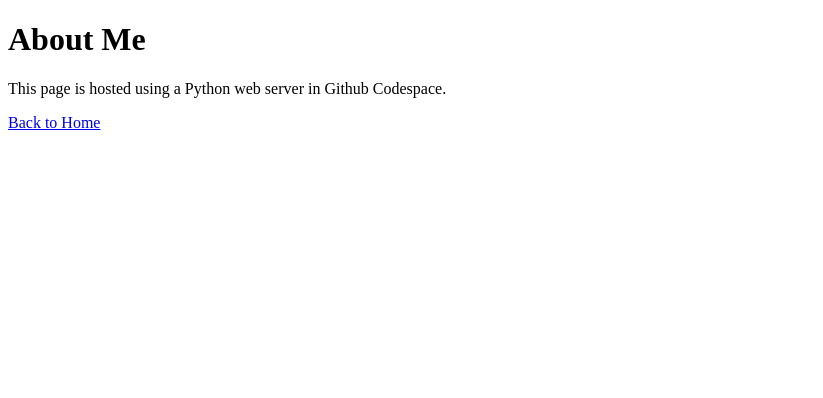
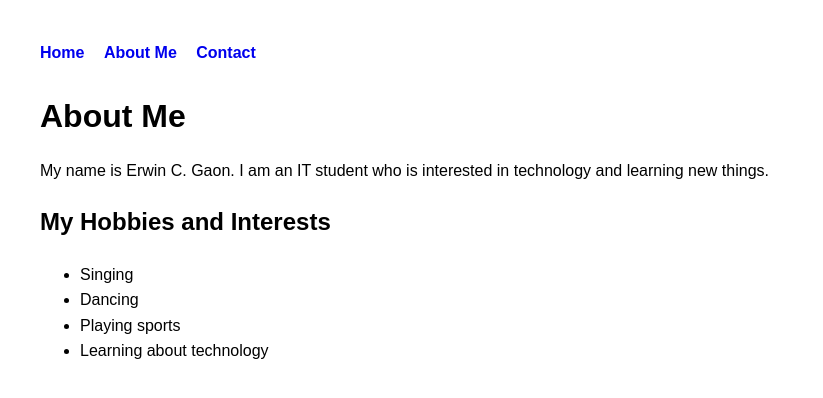
Before and after one commit to ecg-i/23-2979-899-GAON-webserver, a plain HTML site: page web/about.html in a window 1280 px wide. Shown: the whole page, without its empty margins (0-823 px from the left). Drawn offline with Linux system fonts and the light colour scheme.

Commit message:
Complete personal website challenge

```diff
--- a/web/about.html
+++ b/web/about.html
@@ -2,15 +2,36 @@
 <html lang="en">
 <head>
     <meta charset="UTF-8">
+    <meta name="viewport" content="width=device-width, initial-scale=1.0">
     <title>About Me</title>
+    <link rel="stylesheet" href="style.css">
 </head>
+
 <body>
+
+    <nav>
+        <a href="index.html">Home</a>
+        <a href="about.html">About Me</a>
+        <a href="contact.html">Contact</a>
+    </nav>
 
     <h1>About Me</h1>
 
-    <p>This page is hosted using a Python web server in Github Codespace.</p>
+    <p>
+        My name is Erwin C. Gaon. I am an IT student who is interested
+        in technology and learning new things.
+    </p>
 
-    <a href="index.html">Back to Home</a>
+    <section>
+        <h2>My Hobbies and Interests</h2>
+
+        <ul>
+            <li>Singing</li>
+            <li>Dancing</li>
+            <li>Playing sports</li>
+            <li>Learning about technology</li>
+        </ul>
+    </section>
 
 </body>
 </html>
--- /dev/null
+++ b/web/style.css
@@ -0,0 +1,23 @@
+body {
+    font-family: Arial, sans-serif;
+    margin: 40px;
+    line-height: 1.6;
+}
+
+nav {
+    margin-bottom: 25px;
+}
+
+nav a {
+    margin-right: 15px;
+    text-decoration: none;
+    font-weight: bold;
+}
+
+h1 {
+    margin-bottom: 10px;
+}
+
+section {
+    margin-top: 20px;
+}
```
Also changed, not shown: web/contact.html (added, +28 -0 lines), web/index.html (+6 -4 lines), 2 other files.
